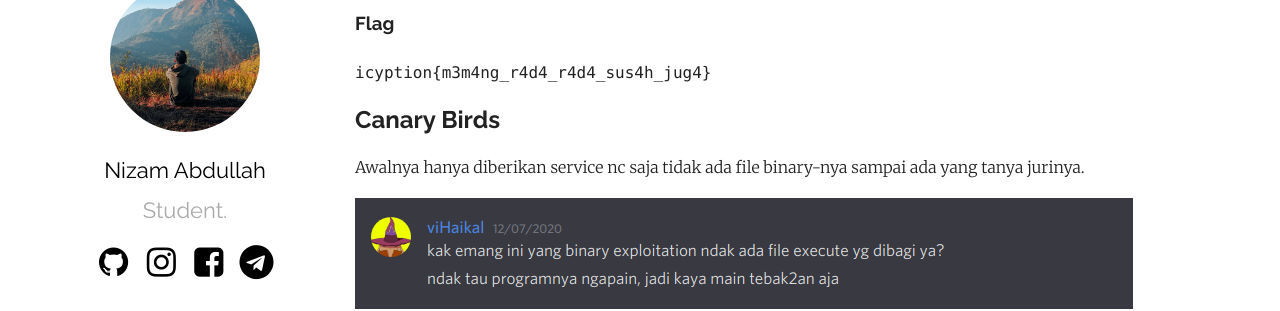
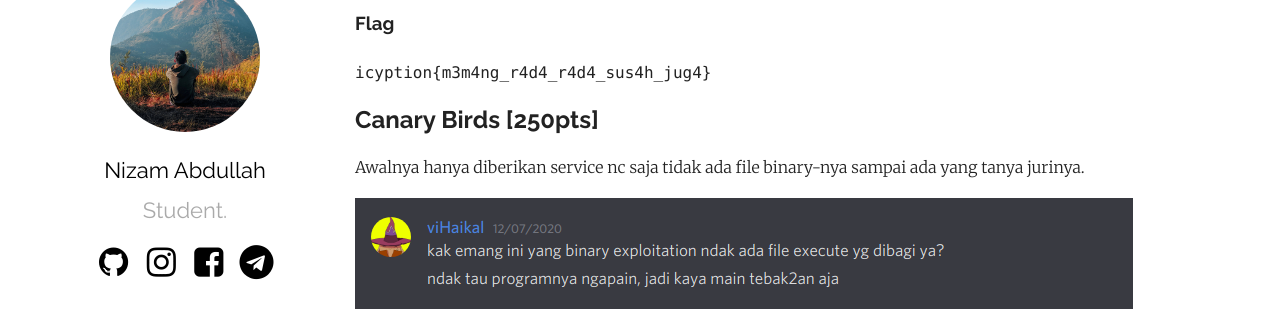
Before and after one commit to abdullahnz/abdullahnz.github.io, a Jekyll site: the page built from _posts/2020-08-6-writeup-final-icyption-2020.md, in a window 1280 px wide and 900 px high, scrolled down 6128 px. Shown: the part 155-466 px from the top of the window. Built offline with Jekyll 4.4.1, drawn with Linux system fonts in a browser that asks for light colours; comment, search, counter and statistics services are not loaded.

Commit message:
Update 2020-08-6-writeup-final-icyption-2020.md

```diff
--- a/_posts/2020-08-6-writeup-final-icyption-2020.md
+++ b/_posts/2020-08-6-writeup-final-icyption-2020.md
@@ -222,7 +222,7 @@ Jalankan dan didapatkan flag.
 
 `icyption{m3m4ng_r4d4_r4d4_sus4h_jug4}`
 
-## Canary Birds
+## Canary Birds [250pts]
 
 Awalnya hanya diberikan service nc saja tidak ada file binary-nya sampai ada yang tanya jurinya.
 
```
